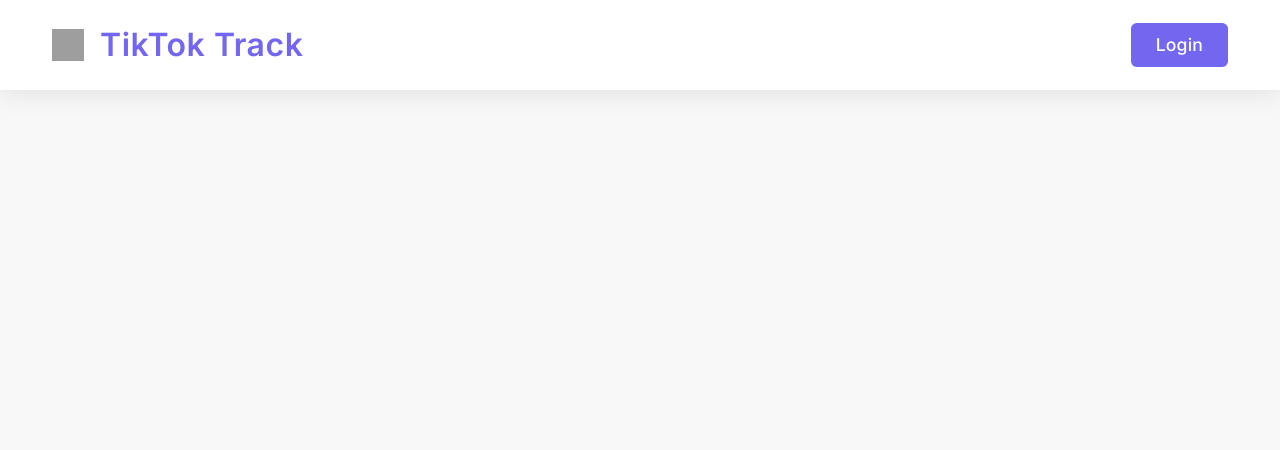
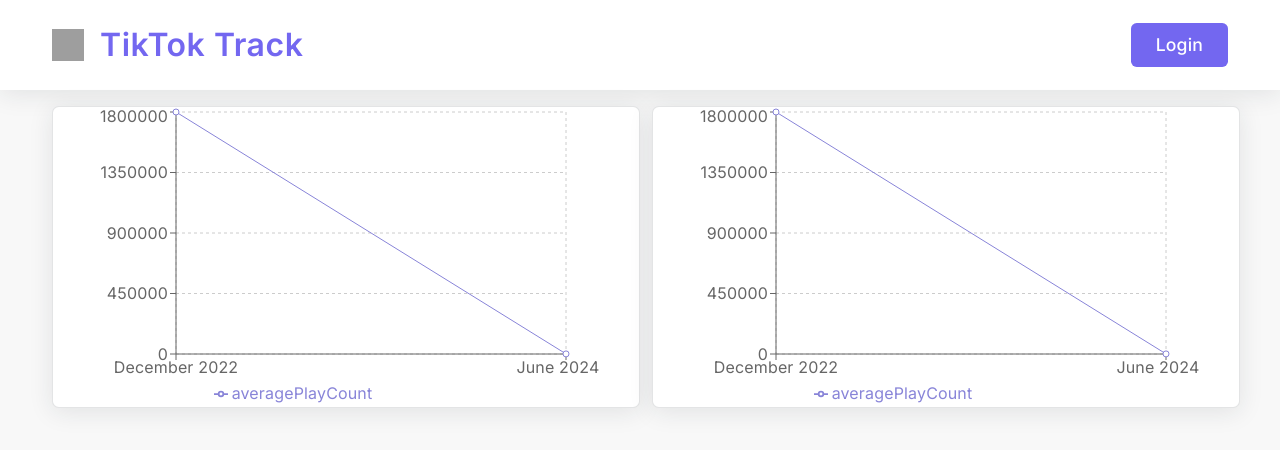
Before and after one commit to ajervin1/tiktok-analytics, a React (Vite) app: page /user/uniqueId in a window 1280 px wide. Before the commit this address had no page. Shown: the top 450 px of the page. Built offline with nearby package versions, Linux system fonts and the light colour scheme; grey boxes are pictures that could not be loaded.

Commit message:
Worked on line chart styling

```diff
--- a/src/App.jsx
+++ b/src/App.jsx
@@ -3,21 +3,24 @@ import './typography.css'
 import './grid.css'
 import './components.css';
 import './utilities.css'
-import { BrowserRouter as Router, Routes, Route } from 'react-router-dom';
+import {BrowserRouter as Router, Routes, Route} from 'react-router-dom';
 import HomePage from "./pages/HomePage.jsx";
 import SearchResultsPage from "./pages/SearchResultsPage.jsx";
 import NavBar from "./components/NavBar/NavBar.jsx";
 import {useEffect} from "react";
+import DetailsPage from "./pages/DetailsPage.jsx";
+
 function App() {
 	useEffect(() => {
 		feather.replace();
 	}, [])
 	return (
 		<Router>
-       <NavBar />
+			<NavBar/>
 			<Routes>
-        <Route path="/" element={<HomePage />} />
-        <Route path="/search" element={<SearchResultsPage />} />
+				<Route path="/" element={<HomePage/>}/>
+				<Route path="/search" element={<SearchResultsPage/>}/>
+				<Route path={"/user/:userId"} element={<DetailsPage />} />
 			</Routes>
 		</Router>
 	);
--- /dev/null
+++ b/src/components/Charts/TikTokLineChart.jsx
@@ -0,0 +1,35 @@
+
+import { LineChart, Line, XAxis, YAxis, CartesianGrid, Tooltip, Legend } from 'recharts';
+import {averagePlayCountResults} from "../../../data/mock_data.js";
+
+export default function TikTokLineChart() {
+
+	const data = averagePlayCountResults.map(result => {
+		const date = new Date(result.year, result.month - 1); // JavaScript's Date object uses 0-based months
+		const month = date.toLocaleString('default', { month: 'long' }); // This will give you the full month name
+		return {
+			month: `${month} ${result.year}`,
+			averagePlayCount: result.averagePlayCount
+		};
+	});
+
+	return (<div className="card">
+      <div style={{ position: 'relative', width: '100%', height: 300 }}>
+        <LineChart
+          width={500}
+          height={300}
+          data={data}
+          margin={{ top: 5, right: 30, left: 20, bottom: 5 }}
+          style={{ position: 'absolute', width: '100%', height: '100%' }}>
+          <CartesianGrid strokeDasharray="3 3" />
+          <XAxis dataKey="month" />
+          <YAxis />
+          <Tooltip />
+          <Legend />
+          <Line type="monotone" dataKey="averagePlayCount" stroke="#8884d8" activeDot={{ r: 8 }} />
+        </LineChart>
+      </div>
+    </div>
+
+	);
+}
--- a/src/components/DataCard/DataCard.jsx
+++ b/src/components/DataCard/DataCard.jsx
@@ -2,7 +2,7 @@
 import './DataCard.css'
 export default function DataCard() {
 
-	return <div className="card-list">
+	return <div className="card-list mb-1">
 		<div className="card-list-container">
 			<article className="data-card">
 				<h2 className={ "value" }>100</h2>
--- a/src/components/SearchResults/SearchResults.jsx
+++ b/src/components/SearchResults/SearchResults.jsx
@@ -24,7 +24,6 @@ export default function SearchResults() {
 					</div>
 					<div className="actions">
 						<Link to={`/user/${author.uniqueId}`} className="btn btn-primary">View Data</Link>
-						{/*<a href={`/user/search?uniqueid=${author.uniqueId}`} className="btn btn-primary">View Data</a>*/}
 					</div>
 				</li>
 			}) }
--- a/src/components/UserBanner/UserBanner.css
+++ b/src/components/UserBanner/UserBanner.css
@@ -11,7 +11,6 @@
 	border-radius: 50% !important;
 	overflow: hidden;
 	box-shadow: var(--card-shadow);
-
 }
 
 .profile-container img {
@@ -58,7 +57,6 @@
 
 .stats-row .stat-item {
 	flex: 0 0 50%;
-	margin-bottom: .5rem;
 }
 
 .details .headline {
--- a/src/components/UserBanner/UserBanner.jsx
+++ b/src/components/UserBanner/UserBanner.jsx
@@ -16,26 +16,26 @@ const userInfo = {
 export default function UserBanner() {
 
 
-	return <div className="user-banner card">
+	return <div className="user-banner card mb-1">
 		<div className="profile-container">
 			<img src={ userInfo.avatarLarger } alt=""/>
 		</div>
 		<div className="user-meta">
-			<h2 className="username">{userInfo.uniqueId}</h2>
-			<h6 className="nickname">{userInfo.nickname}</h6>
-			<p className="description">{userInfo.sig}</p>
+			<h2 className="font-semi-bold mb-0">{userInfo.uniqueId}</h2>
+			<h5 className="font-medium mb-0">{userInfo.nickname}</h5>
+			<p className="text-secondary">{userInfo.sig}</p>
 		</div>
 		<div className="user-stats stats-row">
-			<article className="stat-item">
-				<h6 className={ 'headline' }>Total Likes</h6>
+			<article className="stat-item mb-1 text-center">
+				<h6 className="mb-0 text-secondary">Total Likes</h6>
 				<h3 className={ 'value' }>{userInfo.heartCount}</h3>
 			</article>
-			<article className="stat-item">
-				<h6 className={ 'headline' }>Followers</h6>
+			<article className="stat-item text-center">
+				<h6 className={ 'text-secondary mb-0' }>Followers</h6>
 				<h3 className={ 'value' }>{userInfo.followerCount}</h3>
 			</article>
-			<article className="stat-item">
-				<h6 className={ 'headline' }>Total Videos</h6>
+			<article className="stat-item text-center">
+				<h6 className={ 'text-secondary mb-0' }>Total Videos</h6>
 				<h3 className={ 'value' }>{userInfo.videoCount}</h3>
 			</article>
 		</div>
--- a/src/pages/DetailsPage.jsx
+++ b/src/pages/DetailsPage.jsx
@@ -0,0 +1,17 @@
+import UserBanner from "../components/UserBanner/UserBanner.jsx";
+import DataCard from "../components/DataCard/DataCard.jsx";
+import PostList from "../components/PostList/PostList.jsx";
+import TikTokLineChart from "../components/Charts/TikTokLineChart.jsx";
+
+export default function DetailsPage() {
+	return <main className="details-page container pt-1">
+		<div className="row">
+			<div className="col-6">
+					<TikTokLineChart />
+			</div>
+				<div className="col-6">
+					<TikTokLineChart />
+			</div>
+		</div>
+	</main>
+}
--- a/src/utilities.css
+++ b/src/utilities.css
@@ -3,6 +3,9 @@
 }
 /* Spacing Utilities */
 /* Margin Right */
+.mb-0 {
+  margin-bottom: .5rem;
+}
 .mr-1 {
   margin-right: 1rem;
 }
```
Also changed, not shown: src/components/Charts/LineChart.jsx (deleted, +0 -34 lines). Lines whose indentation alone changed are shown as unchanged.
